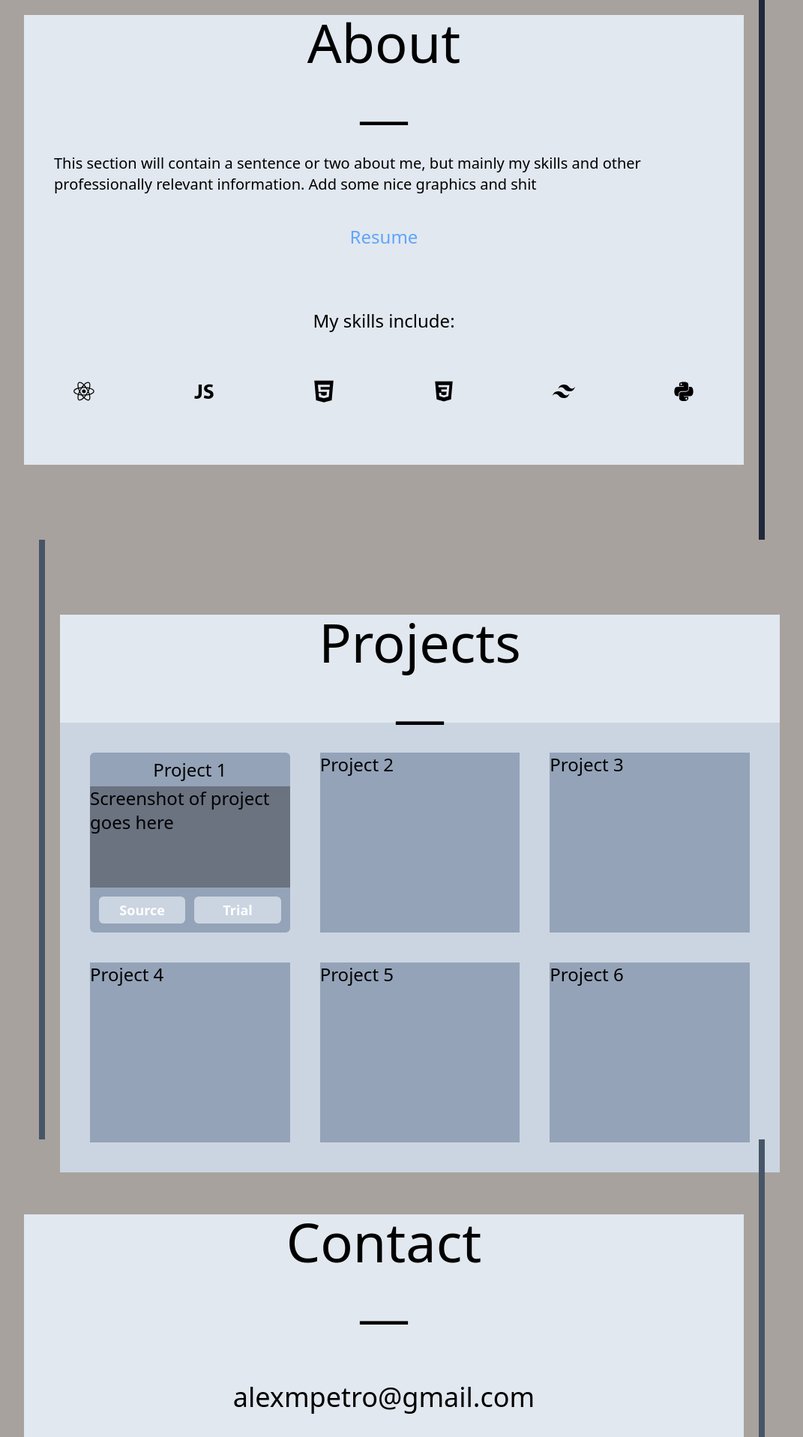
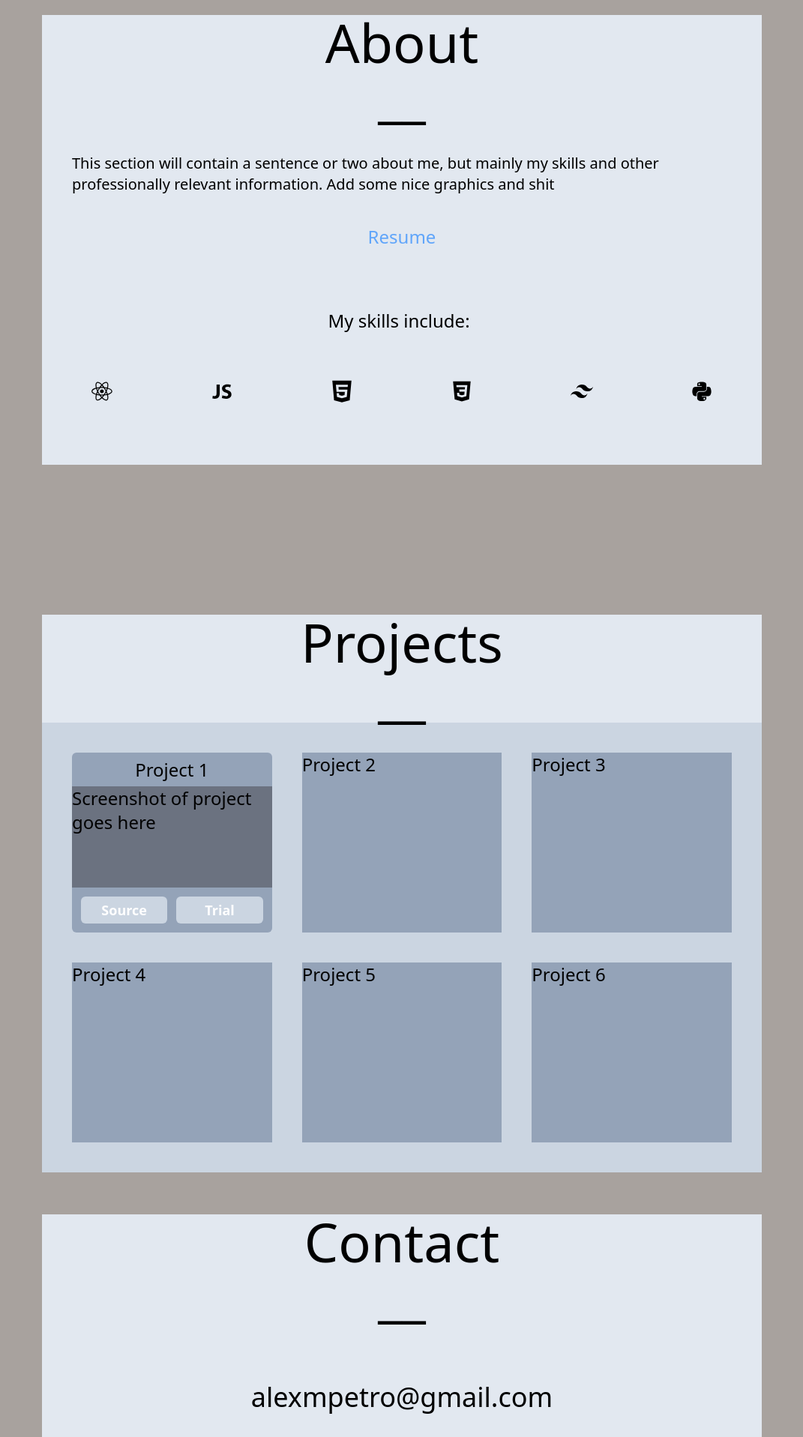
Before and after one commit to justatoaster47/portfolio_site, a Next.js app: page / in a window 1280 px wide. Shown: the part 880-2797 px from the top of the page at 75% size, without its empty margins (104-1175 px from the left). Built offline with nearby package versions, Linux system fonts and the light colour scheme.

Commit message:
functional, but ugly

```diff
--- a/components/Nav.js
+++ b/components/Nav.js
@@ -43,6 +43,9 @@ const Nav = () => {
       <nav
         className={`flex w-full items-center justify-center gap-10 h-30 text-2xl p-5 bg-transparent duration-300 transition-opacity ${ isVisible ? "opacity-100" : "opacity-0 "} `}
       >
+        <Link href="#Home" onClick={handleMouseLeave} className="hover:text-stone-700 ">
+            Home
+        </Link>
         <Link href="#About" onClick={handleMouseLeave} className="hover:text-stone-700 ">
             About
         </Link>
--- a/pages/About.js
+++ b/pages/About.js
@@ -44,7 +44,7 @@ const About = () => {
 
         <div className='flex-col text-2xl justify-center p-10'>
           <p className="flex justify-center text-2xl">
-            My skills include: <span className='text-blue-400'>{hoveredSkill}</span>
+            My skills include: <span className='text-blue-400 pl-2'>{hoveredSkill}</span>
           </p>
 
         </div>
@@ -64,7 +64,6 @@ const About = () => {
 
       </div>
 
-      <div className="flex h-screen bg-slate-800 w-2 m-5"></div>
 
     </div>
   )
--- a/pages/Contact.js
+++ b/pages/Contact.js
@@ -20,11 +20,15 @@ const Contact = () => {
         __
         </h1>
 
-        <a href={mailtoLink} className='hover:text-stone-700 flex flex-col items-center p-20 text-4xl pt-20'>
-            <p > alexmpetro@gmail.com </p>
-        </a>
 
-        <div className='flex justify-around '>
+
+        <div  className='flex justify-center items-center p-20 text-4xl pt-20'>
+            <a href={mailtoLink} className='flex hover:text-stone-700 justify-center items-center '>
+              alexmpetro@gmail.com
+            </a>
+        </div>
+
+        <div className='flex justify-center gap-20 text-4xl '>
           <a href='https://github.com/justatoaster47' target='_blank' > {/*Target blank makes it open in new tab */}
               <FaGithub />
           </a>
@@ -34,7 +38,6 @@ const Contact = () => {
           </div>
         </div>
 
-      <div className="flex h-screen bg-slate-600 w-2 m-5"></div>
 
     </div>
   )
--- a/pages/Landing.js
+++ b/pages/Landing.js
@@ -1,8 +1,8 @@
 
 const Landing = () => {
   return (
-    <div className="flex w-full h-screen bg-stone-400 justify-center items-center text-2xl">
-        <div className="z-40 flex-col bg-slate-100 w-3/4 h-1/2 p-5">
+    <div id='Home' className="flex w-full h-screen bg-stone-400 justify-center items-center text-2xl">
+        <div className="z-40 flex-col bg-slate-100 w-3/4 h-1/2 p-5 ">
 
             <div className="flex w-full items-baseline pb-5">
               <h1 className="flex text-4xl"> Hello there! </h1>
@@ -18,12 +18,6 @@ const Landing = () => {
             </div>
 
         </div>
-
-
-
-
-
-
     </div>
   )
 }
--- a/pages/Projects.js
+++ b/pages/Projects.js
@@ -8,7 +8,6 @@ const Projects = () => {
     <div id='Projects' className="flex justify-center items-center w-full h-screen bg-stone-400">
 
 
-    <div className="flex h-screen bg-slate-600 w-2 m-5"></div>
 
     <div className="flex-col w-3/4 h-3/4 bg-slate-200 text-7xl">
       <h1 className="flex justify-center">
```
